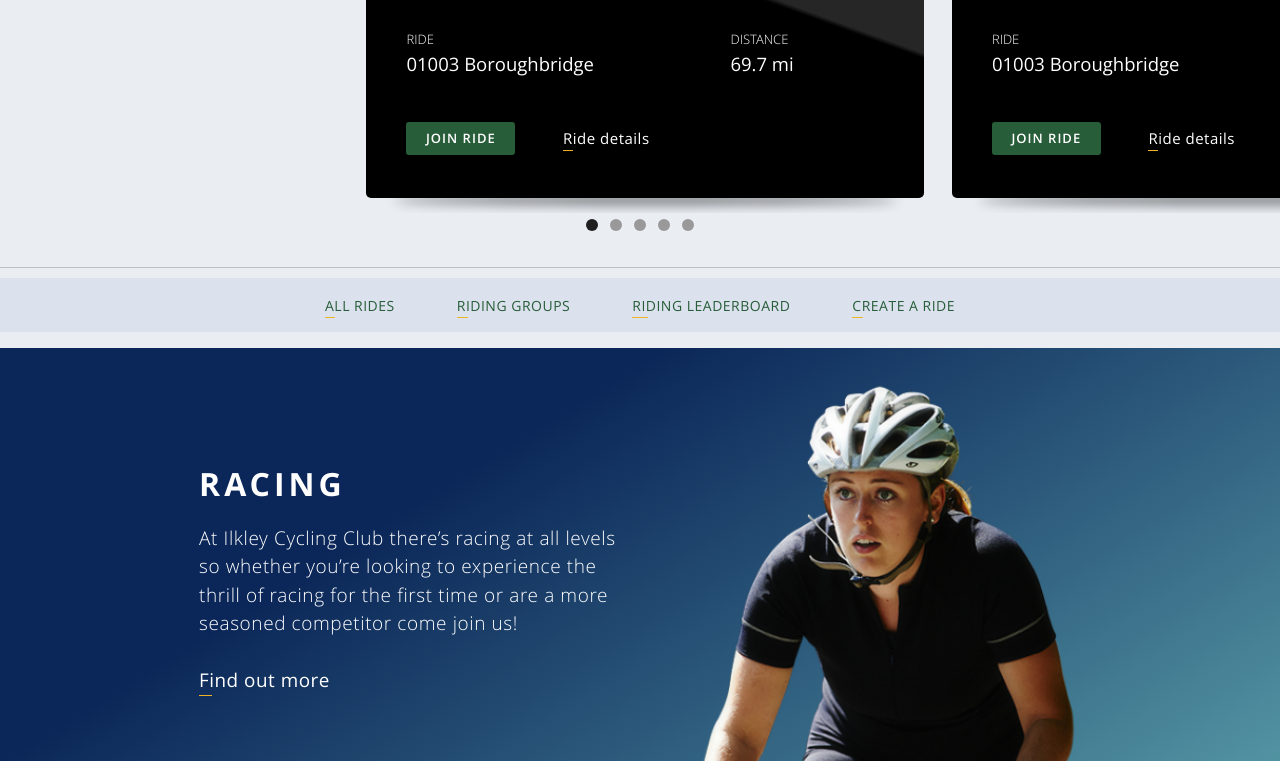
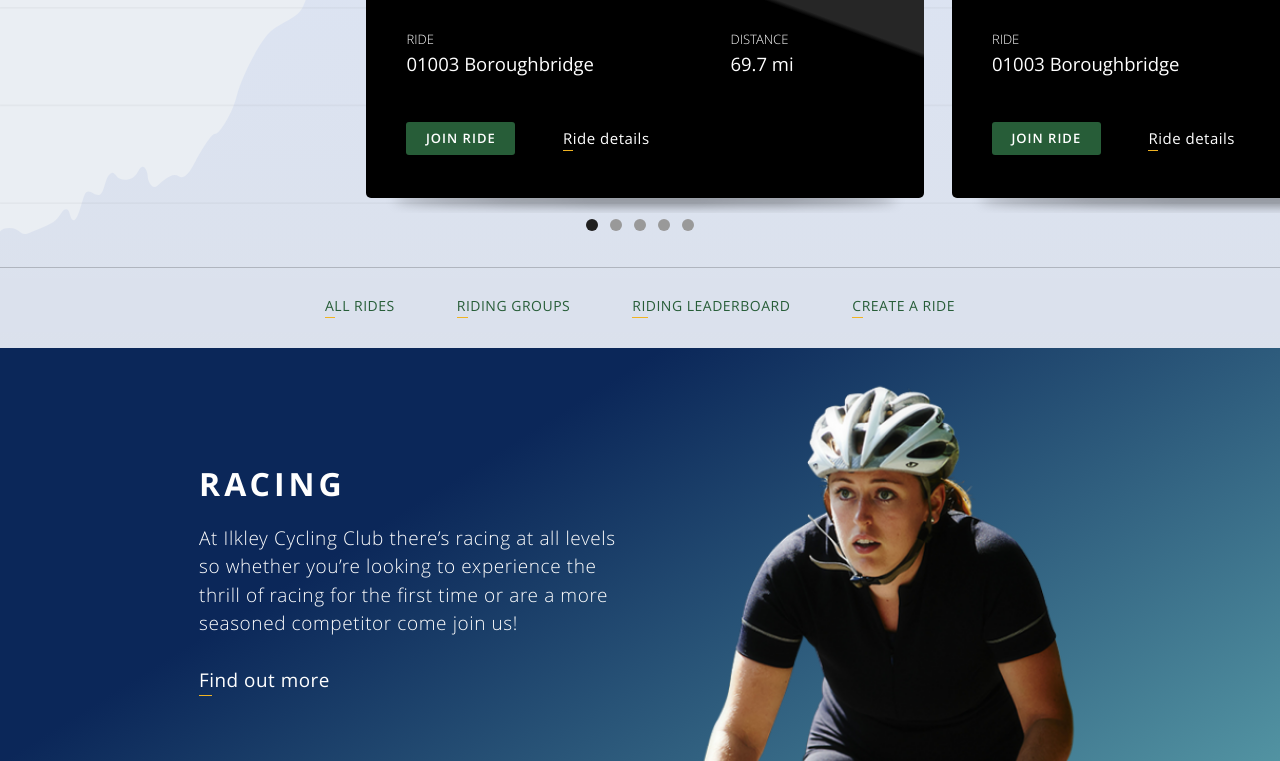
Before and after one commit to soilysound/ilkley, a website: page index.html in a window 1280 px wide. Shown: the part 339-1100 px from the top of the page. Drawn offline with nearby package versions, Linux system fonts and the light colour scheme; the site is published under a folder, as on GitHub Pages, so addresses that start at the root find nothing; a web font is replaced by a local one.

```diff
--- a/css/files/carousel.css
+++ b/css/files/carousel.css
@@ -1,5 +1,5 @@
 .carousel__wrap {
-  background: url(/img/design/img-carousel-bg.svg);
+  background: url(../../img/design/img-carousel-bg.svg);
   background-size: cover;
   padding: calc(var(--vw)) 0 calc(var(--vw) * 1.6);
   color: var(--primary)
```
